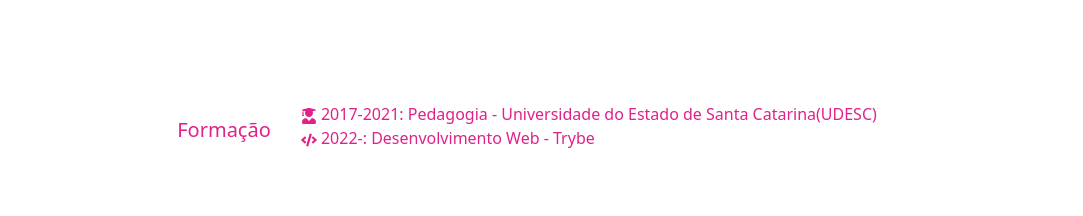
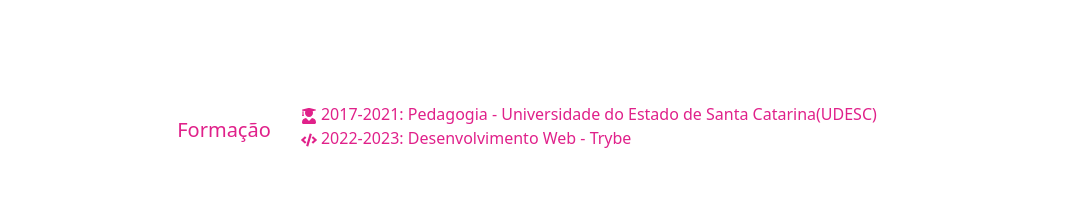
Before and after one commit to joanamds/joanamds.github.io, a React (Create React App) app: page /#/ in a window 1280 px wide. Shown: the part 1400-1616 px from the top of the page, without its empty margins (98-1181 px from the left). Built offline with nearby package versions, Linux system fonts and the light colour scheme; a web font is replaced by a local one.

Commit message:
:sparkles: feat: atualizando informação

```diff
--- a/src/pages/AboutMe.tsx
+++ b/src/pages/AboutMe.tsx
@@ -38,7 +38,7 @@ function AboutMe(): JSX.Element {
         <h2>{isEnglish? 'Education' : 'Formação'}</h2>
         <ul>
           <li><FaUserGraduate /> 2017-2021: { isEnglish ? 'Pedagogy' : 'Pedagogia' } - Universidade do Estado de Santa Catarina(UDESC)</li>
-          <li><FaCode />  2022-: {isEnglish? 'Web Development' : 'Desenvolvimento Web'} - Trybe</li>
+          <li><FaCode />  2022-2023: {isEnglish? 'Web Development' : 'Desenvolvimento Web'} - Trybe</li>
         </ul>
       </div>
     </div>
```
